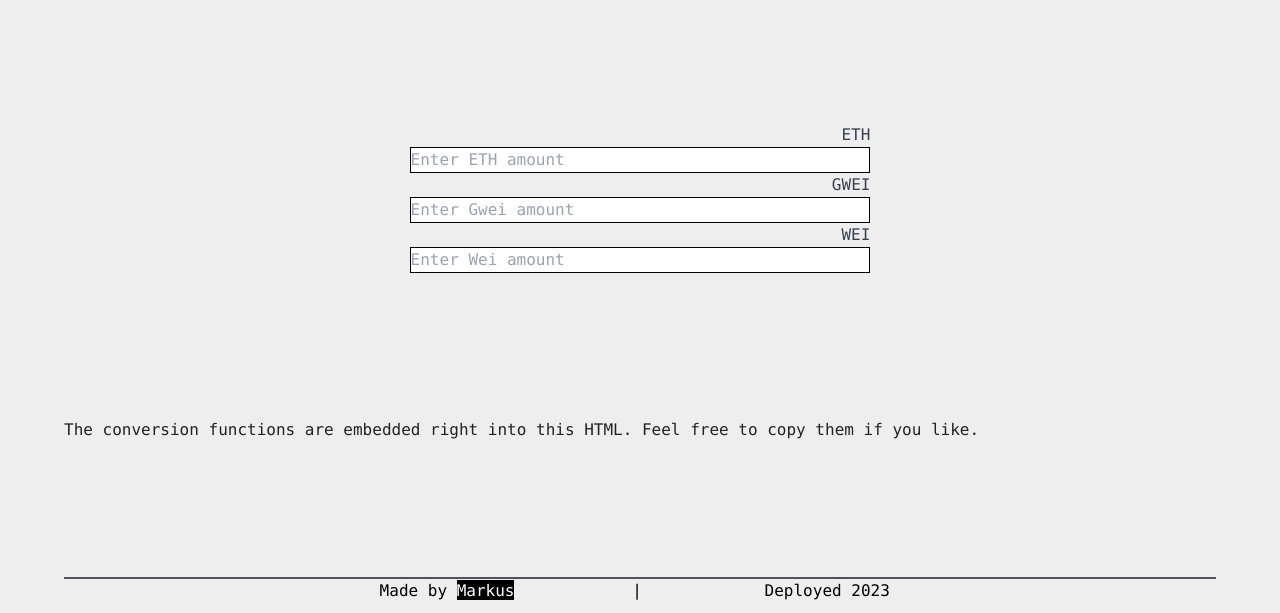
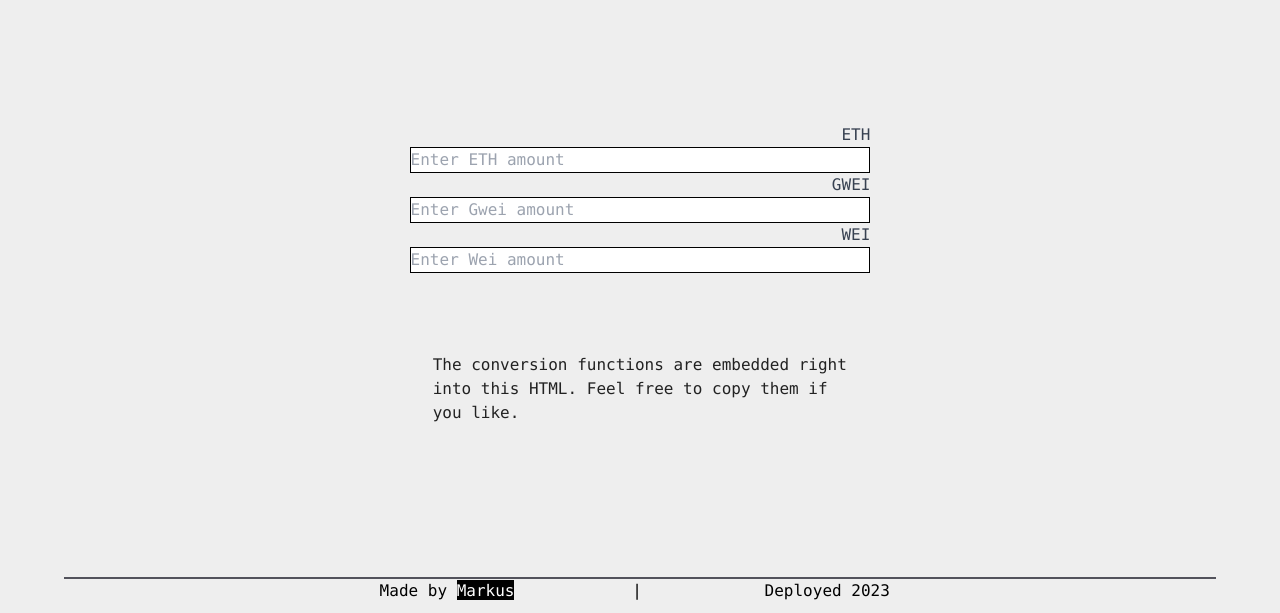
Before and after one commit to Messerblatt/converter, a website: page index.html in a window 1280 px wide. Shown: the part 187-800 px from the top of the page. Drawn offline with nearby package versions, Linux system fonts and the light colour scheme.

Commit message:
Changes to be committed: 	modified:   README.md 	modified:   style.css

```diff
--- a/style.css
+++ b/style.css
@@ -66,6 +66,8 @@ html {
 .item {place-self: center;}
 
 .text {
-    margin-top: 10%;
     color: #222;
+    margin: auto;
+    width: 36%;
+    padding-top: 50px;
 }
```
Also changed, not shown: README.md.
